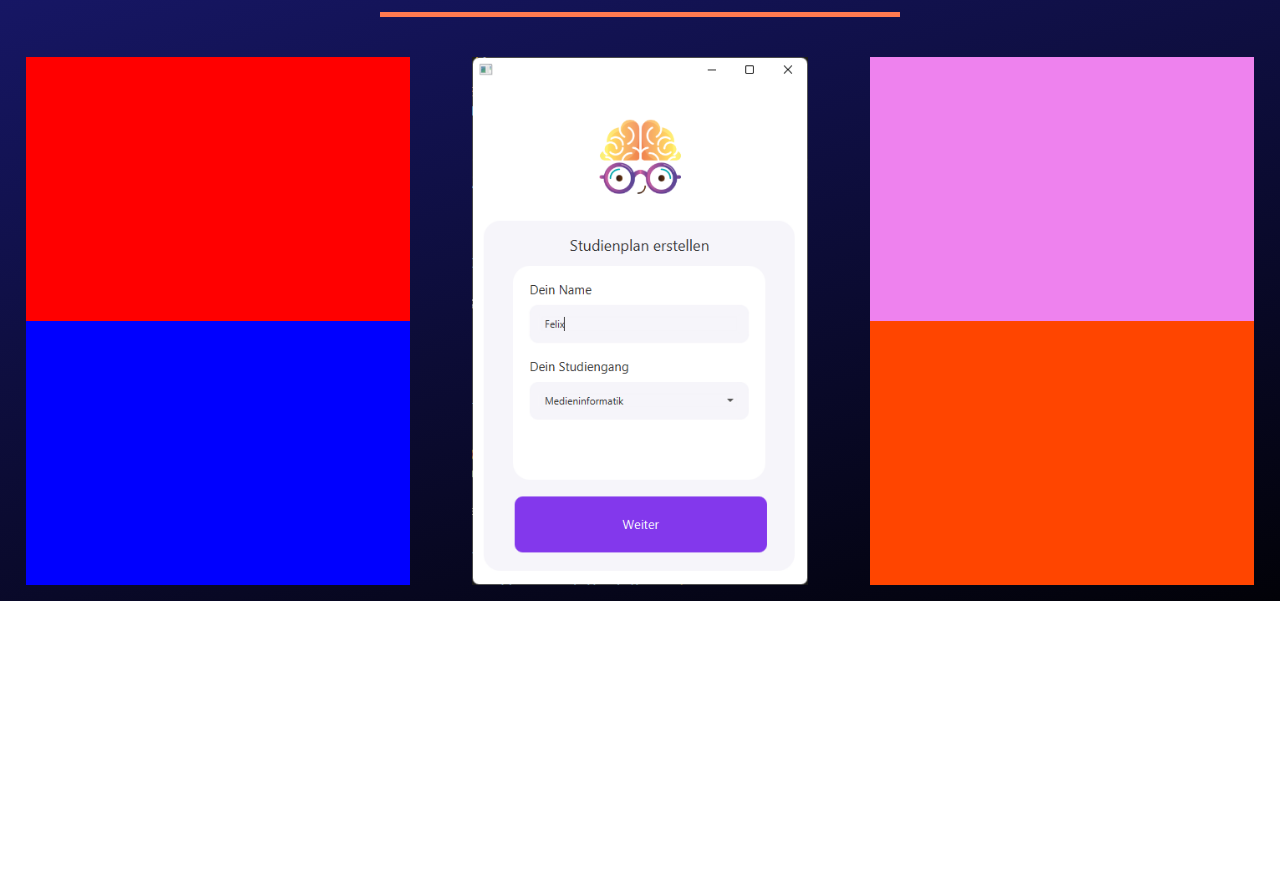
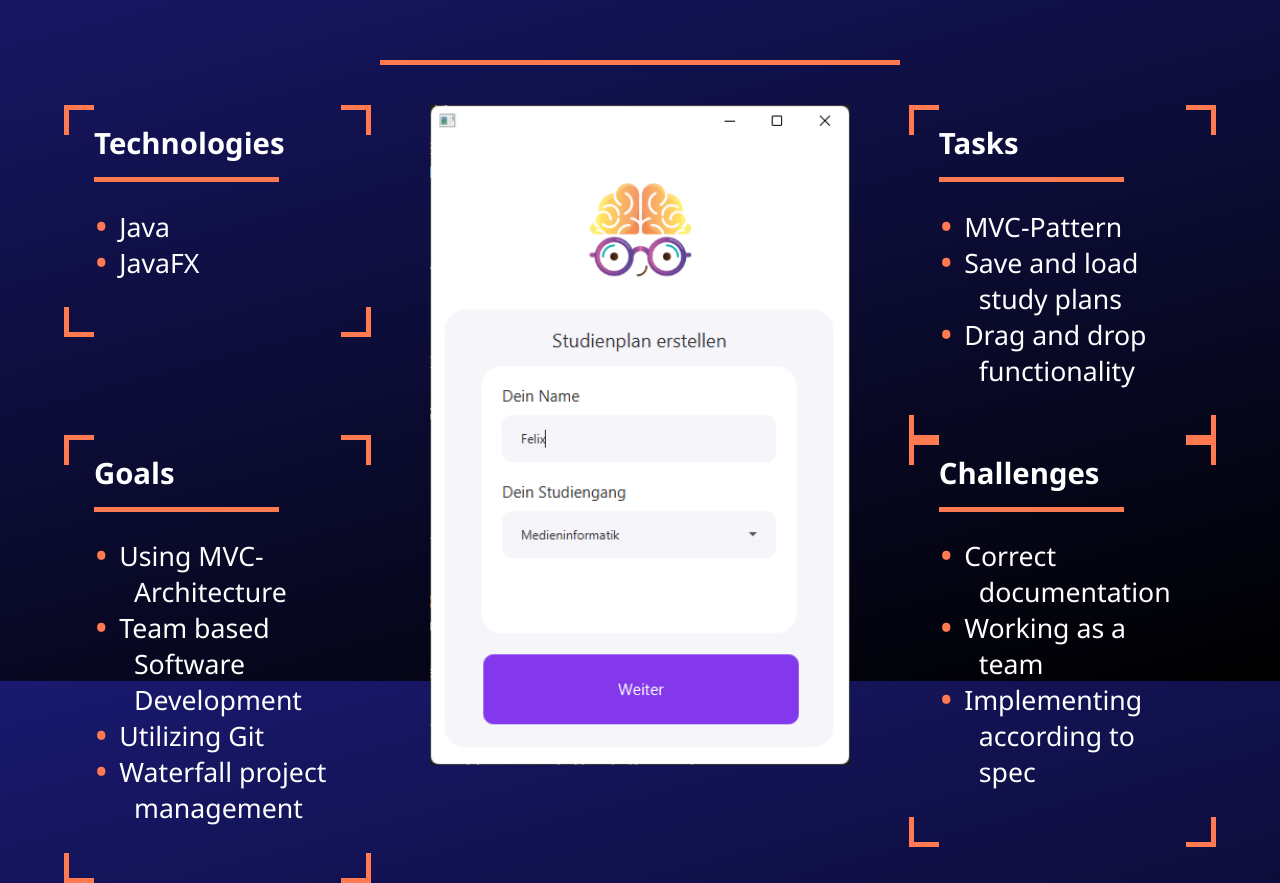
Before and after one commit to MalibusParty/portfolio_website, a Vue app: page /projectone/info in a window 1280 px wide. Shown: the part 919-1802 px from the top of the page. Before the commit the page ends 1520 px from the top, so only its background shows below. Built offline with nearby package versions, Linux system fonts and the light colour scheme.

Commit message:
info overview component done

```diff
--- a/src/App.vue
+++ b/src/App.vue
@@ -85,6 +85,22 @@ body {
     height: 100vh;
 }
 
+/* List Marker color */
+ul {
+    list-style: none;
+}
+
+ul li::before {
+    content: "\2022";
+    color: #FF7A50;
+    font-weight: bold;
+    font-size: 22pt;
+    line-height: 14pt;
+    display: inline-block;
+    width: 0.8em;
+    margin-left: -1.3em;
+}
+
 /* Route Transitions */
 .scrollTransDown-enter-from {
     opacity: 0;
--- /dev/null
+++ b/src/components/HeaderLineListComponent.vue
@@ -0,0 +1,43 @@
+<template>
+    <QuadEdgeContainer>
+        <div id="header-line-list-container">
+            <div id="header-list-headline-item"><slot name="headline"></slot></div>
+            <div id="header-list-line-item"></div>
+            <div id="header-list-list-item"><slot></slot></div>
+        </div>
+    </QuadEdgeContainer>
+</template>
+
+
+<script setup lang="ts">
+import QuadEdgeContainer from "./QuadEdgeContainer.vue";
+
+</script>
+
+
+<style scoped>
+#header-line-list-container {
+    display: flex;
+    flex-direction: column;
+    font-family: 'Segoe UI', 'Arial', 'sans-serif';
+}
+
+#header-list-headline-item {
+    color: white;
+    font-weight: bold;
+    font-size: 22pt;
+    line-height: 20pt;
+    margin-top: -5px;
+}
+
+#header-list-list-item {
+    color: white;
+    font-size: 20pt;
+}
+
+#header-list-line-item {
+    border-top: 5px solid #FF7A50;
+    margin-right: 25%;
+    margin-top: 20px;
+}
+</style>
--- a/src/components/InfoMiddleImage.vue
+++ b/src/components/InfoMiddleImage.vue
@@ -17,20 +17,19 @@
 .info-middle-page-container {
     display: grid;
     height: 90vh;
+    min-height: 900px;
     width: 100vw;
     grid-template-columns: 30vw auto 30vw;
-    grid-template-rows: 20vh 33vh 33vh;
+    grid-template-rows: 24% 38% 38%;
     padding: 2vh 2vw;
 }
 
 .info-middle-tech {
-    background-color: red;
     grid-column: 1 / 2;
     grid-row: 2 / 3;
 }
 
 .info-middle-goals {
-    background-color: blue;
     grid-column: 1 / 2;
     grid-row: 3 / 4;
 }
@@ -54,7 +53,6 @@
 }
 
 .info-middle-image {
-    background-color: yellow;
     grid-area: 2 / 2 / 4 / 2;
     background-repeat: no-repeat;
     background-position: center;
@@ -64,13 +62,11 @@
 }
 
 .info-middle-tasks {
-    background-color: violet;
     grid-column: 3 / 4;
     grid-row: 2 / 3;
 }
 
 .info-middle-challenges {
-    background-color: orangered;
     grid-column: 3 / 4;
     grid-row: 3 / 4;
 }
--- a/src/components/QuadEdgeContainer.vue
+++ b/src/components/QuadEdgeContainer.vue
@@ -17,9 +17,10 @@
 <style scoped>
 #two-edge-grid-container {
     display: grid;
-    grid-template-columns: 40px auto 40px;
-    grid-template-rows: 40px auto 40px;
-    width: fit-content;
+    grid-template-columns: 30px auto 30px;
+    grid-template-rows: 30px auto 30px;
+    width: 100%;
+    padding: 0% 10% 0% 10%;
 }
 
 #two-edge-left-upper {
--- a/src/views/ProjectOneInfo.vue
+++ b/src/views/ProjectOneInfo.vue
@@ -12,8 +12,56 @@
             </template>
         </InfoLandingPage>
         <InfoMiddleImage>
+            <template #technologies>
+                <HeaderLineListComponent>
+                    <template #headline>Technologies</template>
+                    <template #default>
+                        <ul>
+                            <li>Java</li>
+                            <li>JavaFX</li>
+                        </ul>
+                    </template>
+                </HeaderLineListComponent>
+            </template>
+            <template #goals>
+                <HeaderLineListComponent>
+                    <template #headline>Goals</template>
+                    <template #default>
+                        <ul>
+                            <li>Using MVC-Architecture</li>
+                            <li>Team based Software Development</li>
+                            <li>Utilizing Git</li>
+                            <li>Waterfall project management</li>
+                        </ul>
+                    </template>
+                </HeaderLineListComponent>
+            </template>
             <template #default>
                 <img id="info-middle-img-loader" src="@/assets/SPAsS/Loader.png">
+            </template>
+            <template #tasks>
+                <HeaderLineListComponent>
+                    <template #headline>Tasks</template>
+                    <template #default>
+                        <ul>
+                            <li>MVC-Pattern</li>
+                            <li>Save and load study plans</li>
+                            <li>Drag and drop functionality</li>
+                        </ul>
+                    </template>
+                </HeaderLineListComponent>
+            </template>
+            <template #challenges>
+                <HeaderLineListComponent>
+                    <template #headline>Challenges</template>
+                    <template #default>
+                        <ul>
+                            <li>Correct documentation</li>
+                            <li>Working as a team</li>
+                            <li>Implementing according to spec</li>
+                        </ul>
+                    </template>
+                </HeaderLineListComponent>
             </template>
         </InfoMiddleImage>
     </div>
@@ -28,6 +76,7 @@ import ProjectOnePic from '../assets/SPAsS/study_stock.jpg';
 import GithubTextBtn from '../components/GithubTextBtn.vue';
 import InfoMiddleImage from '../components/InfoMiddleImage.vue';
 import { onMounted } from 'vue';
+import HeaderLineListComponent from '../components/HeaderLineListComponent.vue';
 
 const { pageState, scrollOn, scrollOff } = usePage();
 
```
Also changed, not shown: src/components/InfoRightImage.vue (added, +14 -0 lines).
